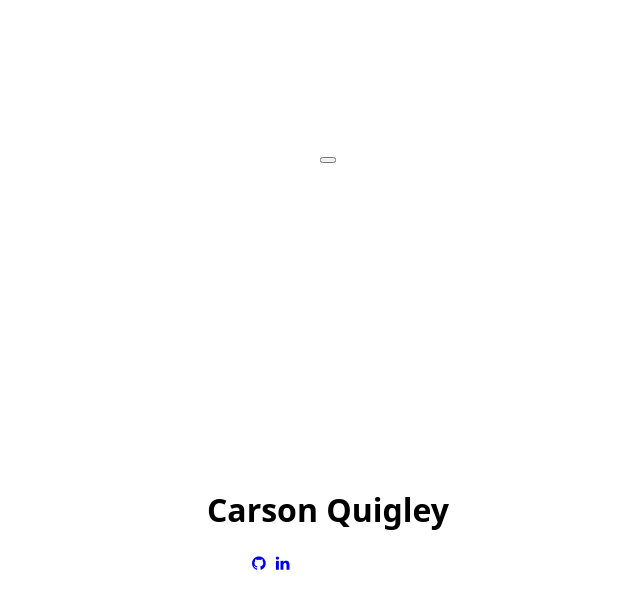
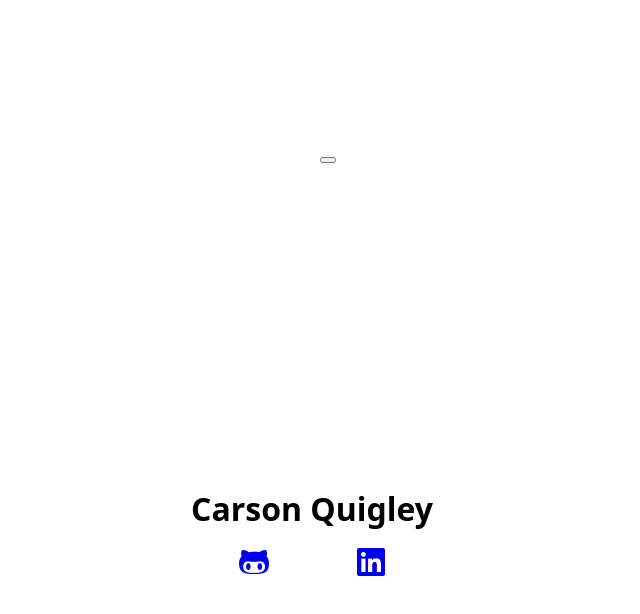
Before and after one commit to quigley-c/quigley-c.github.io, a React app: page / in a window 1280 px wide. Shown: the whole page, without its empty margins (320-960 px from the left). Built offline with nearby package versions, Linux system fonts and the light colour scheme.

Commit message:
update favicons

```diff
--- a/src/index.js
+++ b/src/index.js
@@ -44,10 +44,10 @@ class Title extends React.Component  {
                 </div>
                 <div class="socialbar">
                     <ul class="social-icons">
-                        <li><a href="https://github.com/quigley-c/" class="social-icon"> <i class="fa fa-github">
+                        <li><a href="https://github.com/quigley-c/" class="social-icon"> <i class="fab fa-github-alt fa-2x">
                         </i></a></li>
 
-                        <li><a href="https://linkedin.com/in/quigley-c/" class="social-icon"> <i class="fa fa-linkedin">
+                        <li><a href="https://linkedin.com/in/quigley-c/" class="social-icon"> <i class="fab fa-linkedin fa-2x">
                         </i></a></li>
                     </ul>
                 </div>
--- a/src/style.css
+++ b/src/style.css
@@ -1,5 +1,5 @@
 @import
-url(https://cdnjs.cloudflare.com/ajax/libs/font-awesome/4.6.3/css/font-awesome.css);
+url(https://cdnjs.cloudflare.com/ajax/libs/font-awesome/5.15.2/css/all.min.css);
 
 html, body  {
         width:100vw;
@@ -20,8 +20,18 @@ body {
 
 .socialbar li   {
     float: left;
-    padding: 5px;
+    padding-left: 0.5em;
+    padding-right: 5em;
 
+}
+
+.socialbar li a {
+    transition: 0.2;
+    position: relative;
+}
+
+.socialbar li a:hover    {
+    top: -0.2vh;
 }
 
 @keyframes float    {
```
